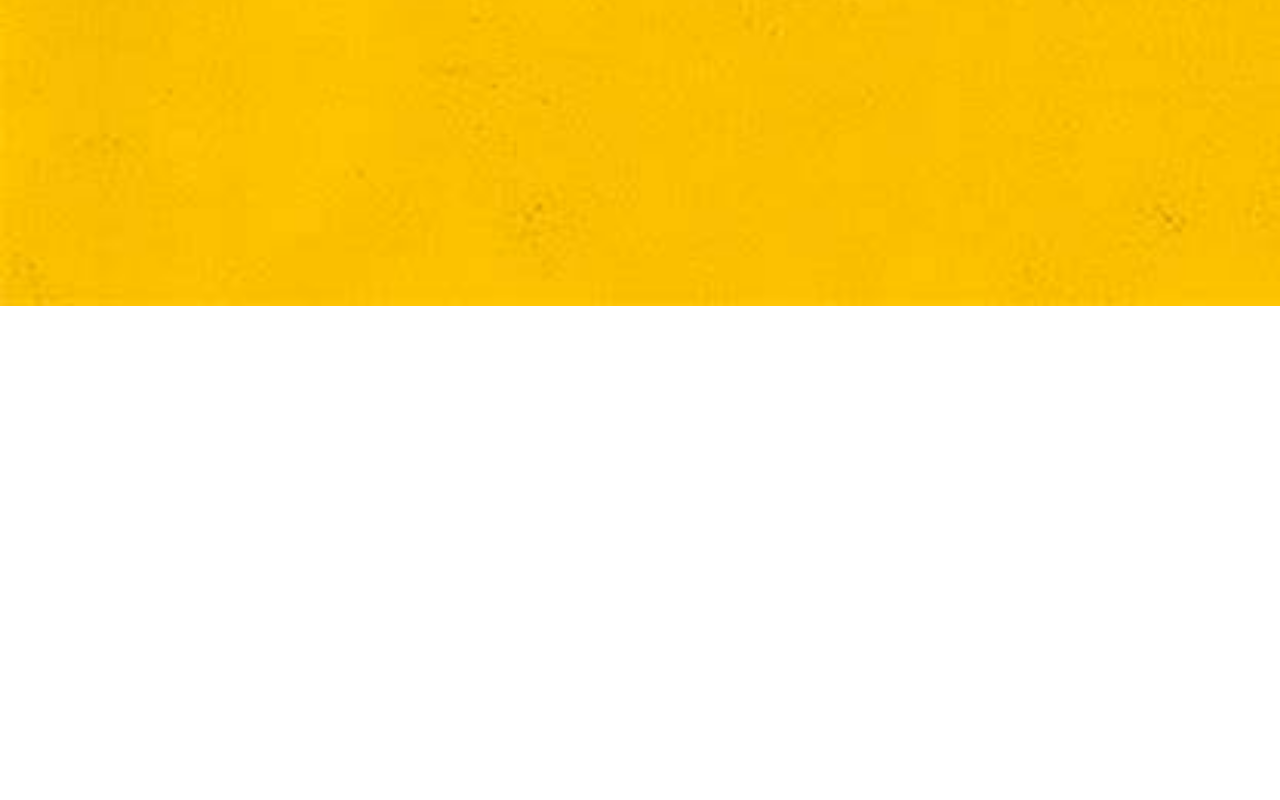
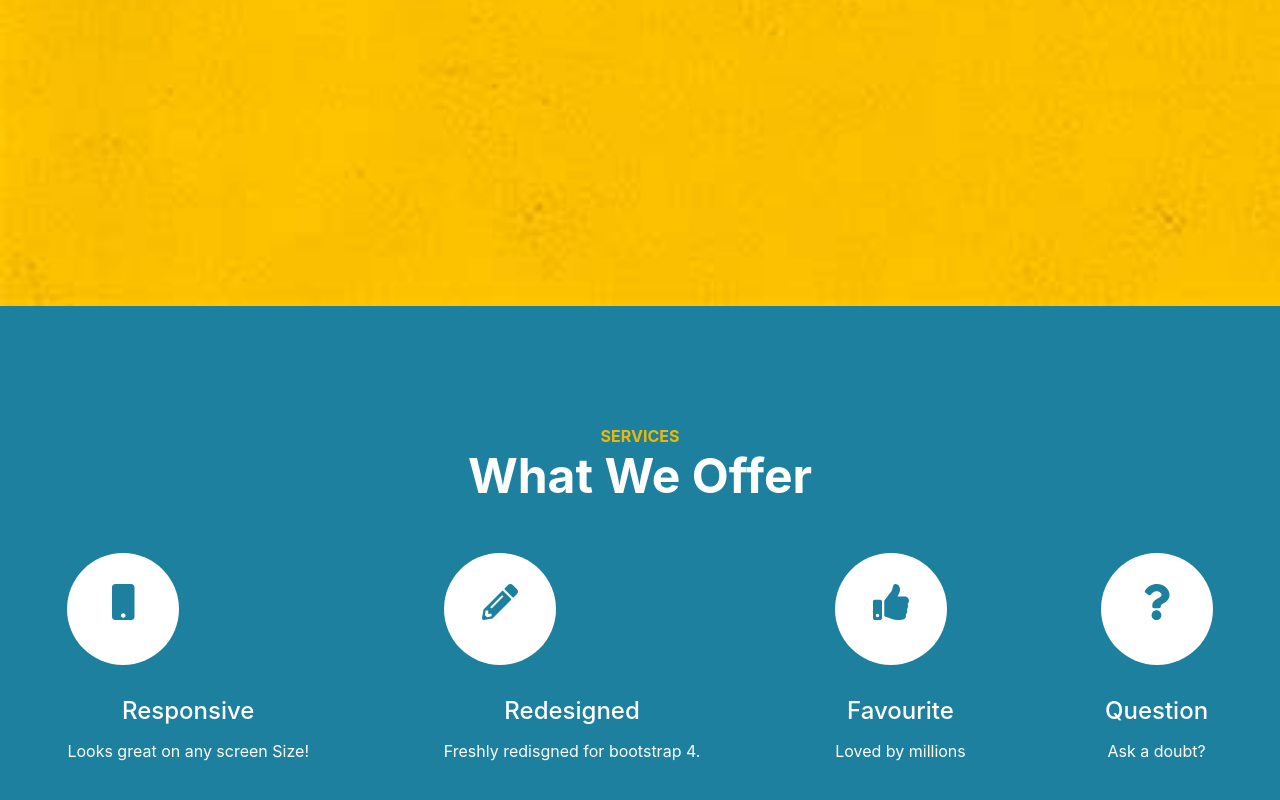
Before and after one commit to tarang1998/react_portfolio, a React (Create React App) app: page / in a window 1280 px wide. Shown: the part 420-1220 px from the top of the page. Before the commit the page ends 800 px from the top, so only its background shows below. Built offline with nearby package versions, Linux system fonts and the light colour scheme.

Commit message:
Added services.js

```diff
--- a/src/App.js
+++ b/src/App.js
@@ -1,6 +1,7 @@
 import './App.css';
 import Navigation from './navigation/Navigation';
 import Header from './header/Header';
+import Services from './services/Services';
 
 
 function App() {
@@ -11,6 +12,8 @@ function App() {
 
       <Header/>
 
+      <Services />
+
     </div>
   );
 }
--- /dev/null
+++ b/src/services/Services.css
@@ -0,0 +1,59 @@
+.services {
+    background-color: #1d809f;
+    padding-top: 120px;
+    padding-bottom: 120px;
+}
+
+
+.services h3 {
+    font-size:16px ;
+    text-transform: uppercase;
+    color:  rgb(236,184,7);
+    margin : 0;
+    padding: 0;
+}
+
+.services h2 {
+    font-size: 48px;
+    margin-bottom: 48px;
+    color: white;
+    margin-top : 0;
+}
+
+.services .row{
+    display: flex;
+    justify-content: space-around;
+}
+
+
+.services .row span{
+   background-color: white;
+   width: 112px;
+   height: 112px;
+   display: block;
+   border-radius: 50%;
+   color: #1d809f;
+   font-size: 36px;
+   line-height: 100px;
+
+
+}
+
+.services .row .column{
+    justify-content: space-around;
+}
+
+.services .row  h4{
+    margin-bottom: 8px;
+    font-family: inherit;
+    font-weight: 500;
+    line-height: 1.2;
+    color: inherit;
+    font-size: 24px;
+    color: white;
+}
+
+.services .row  p{
+    font-size: 16px;
+    color: white;
+}
--- /dev/null
+++ b/src/services/Services.js
@@ -0,0 +1,56 @@
+import './Services.css';
+import { FontAwesomeIcon } from '@fortawesome/react-fontawesome'
+import { faQuestion , faMobile , faPencilAlt , faThumbsUp} from '@fortawesome/free-solid-svg-icons'
+
+
+
+function Services() {
+
+
+  return (
+    <div className='services'>
+        <h3>services</h3>
+
+        <h2>What We Offer</h2>
+
+        <div className='row'>
+
+            <div className = 'column'>
+
+                <span>
+                    <FontAwesomeIcon icon={faMobile} />
+                </span>
+                <h4>Responsive</h4>
+                <p>Looks great on any screen Size!</p>
+            </div>
+
+            <div>
+                <span>
+                    <FontAwesomeIcon icon={faPencilAlt} />
+                </span>
+                <h4>Redesigned</h4>
+                <p>Freshly redisgned for bootstrap 4.</p>
+            </div>
+
+            <div>
+                <span>
+                    <FontAwesomeIcon icon={faThumbsUp} />
+                </span>
+                <h4>Favourite</h4>
+                <p>Loved by millions</p>
+            </div>
+
+            <div>
+                <span>
+                    <FontAwesomeIcon icon={faQuestion} />
+                </span>
+                <h4>Question</h4>
+                <p>Ask a doubt?</p>
+            </div>
+
+        </div>
+    </div >
+  );
+}
+
+export default Services;
```
